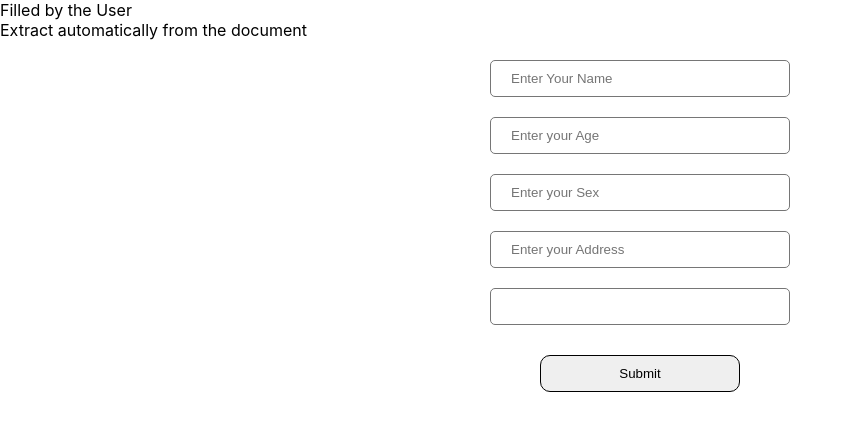
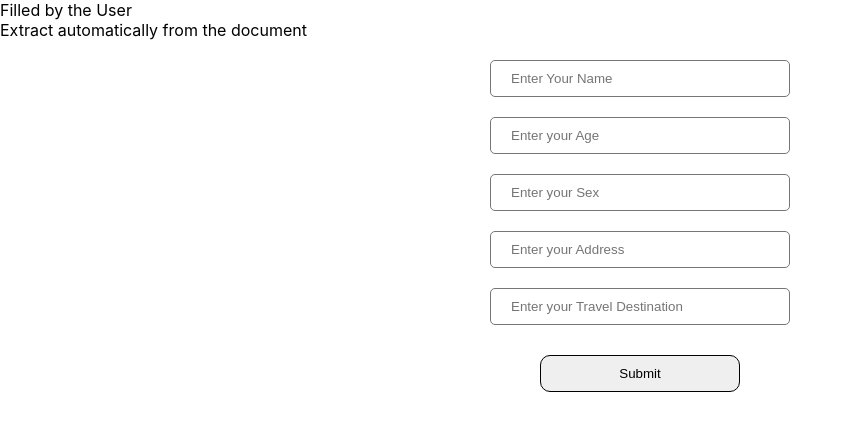
Before and after one commit to TheDa21crj/Travel, a React (Create React App) app in the folder front/: page / in a window 1280 px wide. Both pictures are taken after a click on the element "Filled by the User". Shown: the top 430 px of the page, without its empty margins (0-852 px from the left). Built offline with nearby package versions, Linux system fonts and the light colour scheme.

Commit message:
Update User.jsx

```diff
--- a/front/src/Components/User.jsx
+++ b/front/src/Components/User.jsx
@@ -66,6 +66,7 @@ export default function User() {
           type="text"
           name="travel"
           id=""
+          placeholder="Enter your Travel Destination"
           className="InpField"
           value={showData.travel}
           onChange={DataInp}
```
